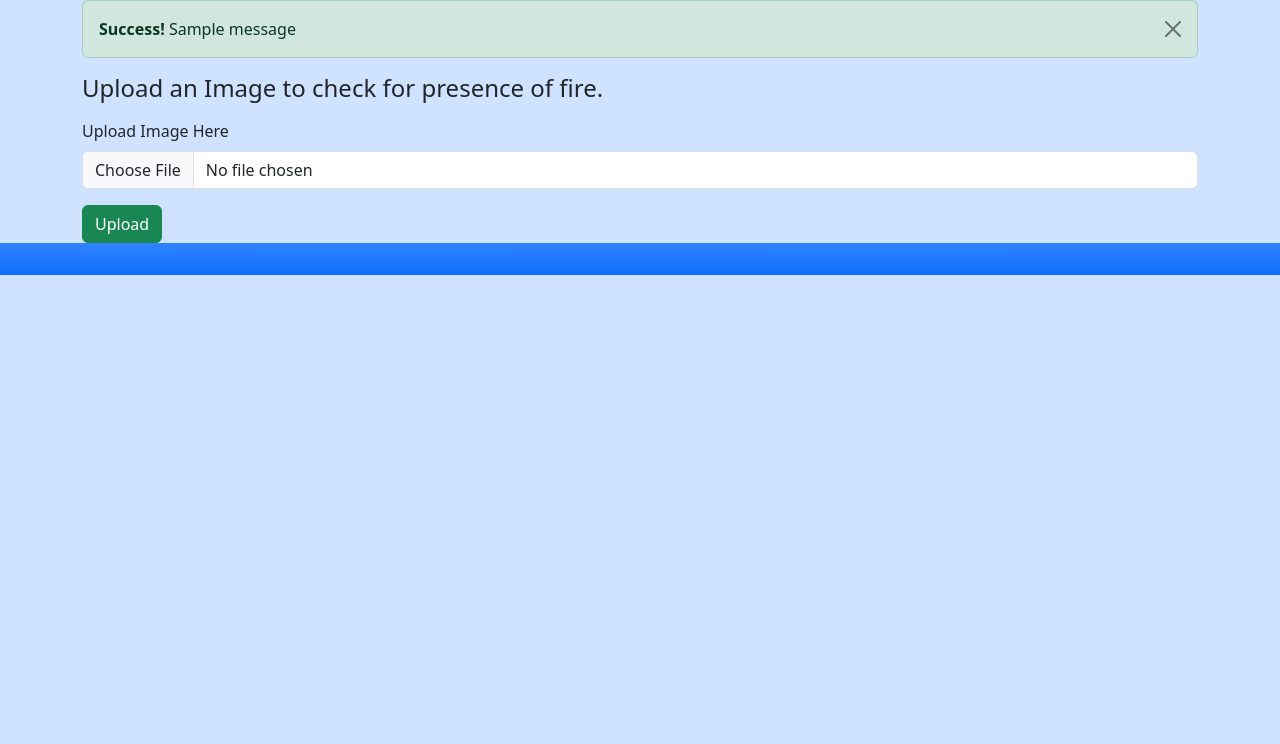
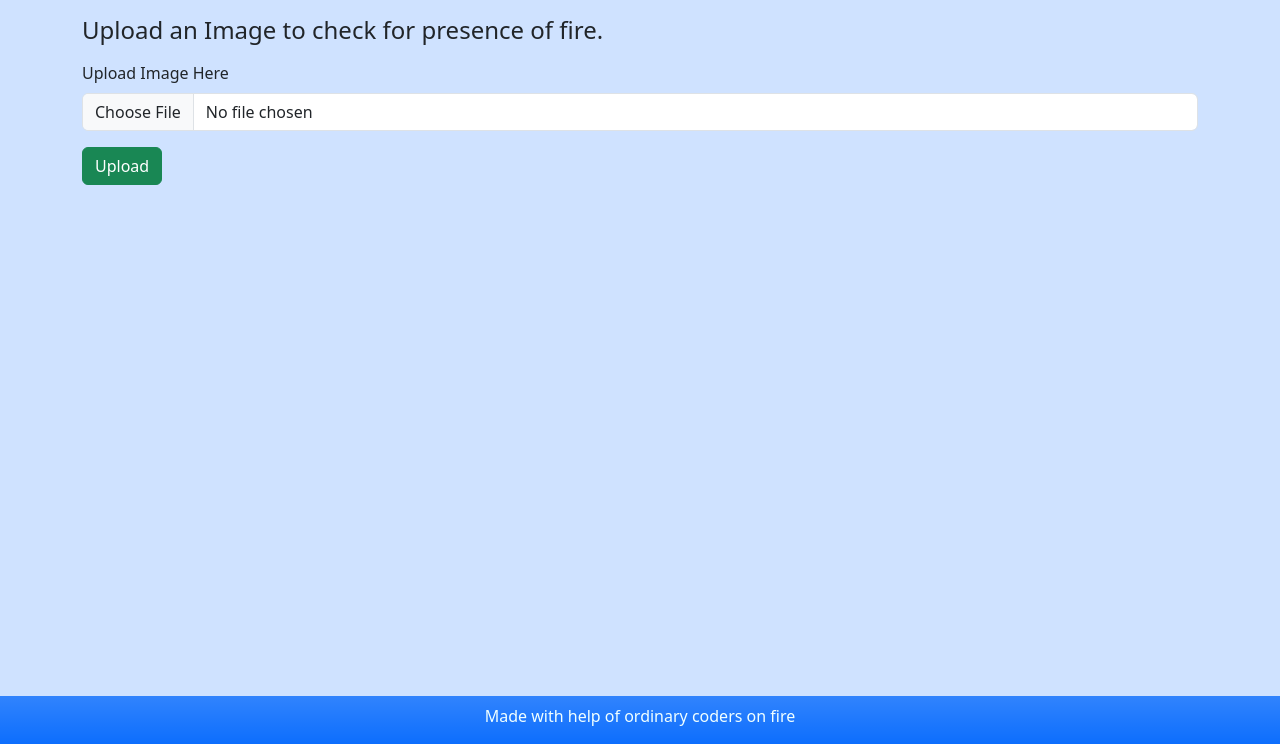
Before and after one commit to no-eyed/Fire-Detection, a Flask app: page / in a window 1280 px wide. Shown: the part 56-800 px from the top of the page. Run offline with Flask 3, Linux system fonts and the light colour scheme; one stand-in notice (Sample message) is shown.

Commit message:
Minor Changes

```diff
--- a/app.py
+++ b/app.py
@@ -21,7 +21,12 @@ def allowed_file(filename):
 def preProcessImage(filename):
     print(f"Function is appning for '{filename}'")
     img = cv2.imread(f"uploads/{filename}")
-    cv2.imwrite(f"static/inputs/image.jpg", img)
+    height, width, channels = img.shape
+    aspectratio = width / height
+    new_width = aspectratio * 300
+    new_height = 300
+    new_img = cv2.resize(img, (int(new_width), int(new_height)), interpolation = cv2.INTER_LINEAR)
+    cv2.imwrite(f"static/inputs/image.jpg", new_img)
     return filename
 
 
--- a/static/css/styles.css
+++ b/static/css/styles.css
@@ -1,4 +1,8 @@
 footer {
     color: azure;
-    height: 2rem;
+    height: 3rem;
 }
+
+.empty {
+    height: 3rem;
+}
--- a/templates/home.html
+++ b/templates/home.html
@@ -27,20 +27,6 @@
               </div>
             </div>
         </nav>
-
-        <div class="container grid">
-            {% with messages = get_flashed_messages(with_categories=true) %}
-            {% if messages %}
-                {% for category, message in messages %}
-                <div class="alert alert-success alert-dismissible fade show" role="alert">
-                    <strong>Success!</strong> {{ message | safe}}
-                    <button type="button" class="btn-close" data-bs-dismiss="alert" aria-label="Close"></button>
-                </div>
-                {% endfor %}
-            {% endif %}
-            {% endwith %}
-        </div>
-
         <div class="container grid gap-3">
             <p><h1 class="fs-4 text"> Upload an Image to check for presence of fire.</h1></p>
             <form action="/upload" method="post" enctype="multipart/form-data">
@@ -50,10 +36,10 @@
                 </div>
                 <button type="submit" class="btn btn-success">Upload</button>
             </form>
-            <!-- <a href="https://drive.google.com/drive/folders/1fvV835PHXcfHeH6unSQWeSqa76B2mffs?usp=sharing">https://drive.google.com/drive/folders/1fvV835PHXcfHeH6unSQWeSqa76B2mffs?usp=sharing</a> -->
         </div>
-        <footer class="bg-primary bg-gradient sticky-bottom">
-            <!-- Made with help of ordinary coders on fire -->
+        <div class="empty"></div>
+        <footer class="mx-auto p-2 bg-primary bg-gradient fixed-bottom">
+            <p class="text-center fs-6 text fw-medium">Made with help of ordinary coders on fire</p>
         </footer>
     </div>
 
```
Also changed, not shown: templates/result.html (+7 -2 lines).
